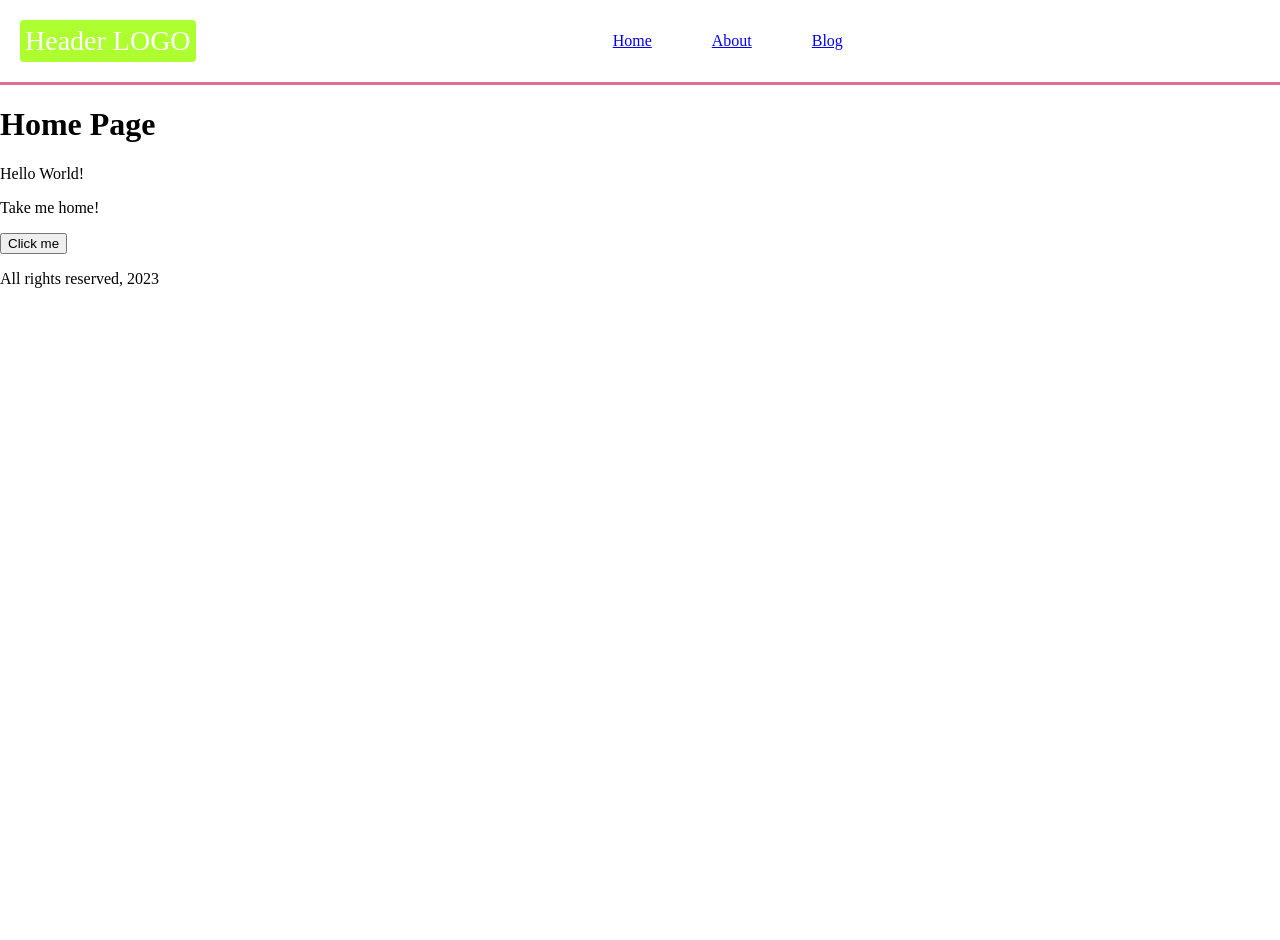
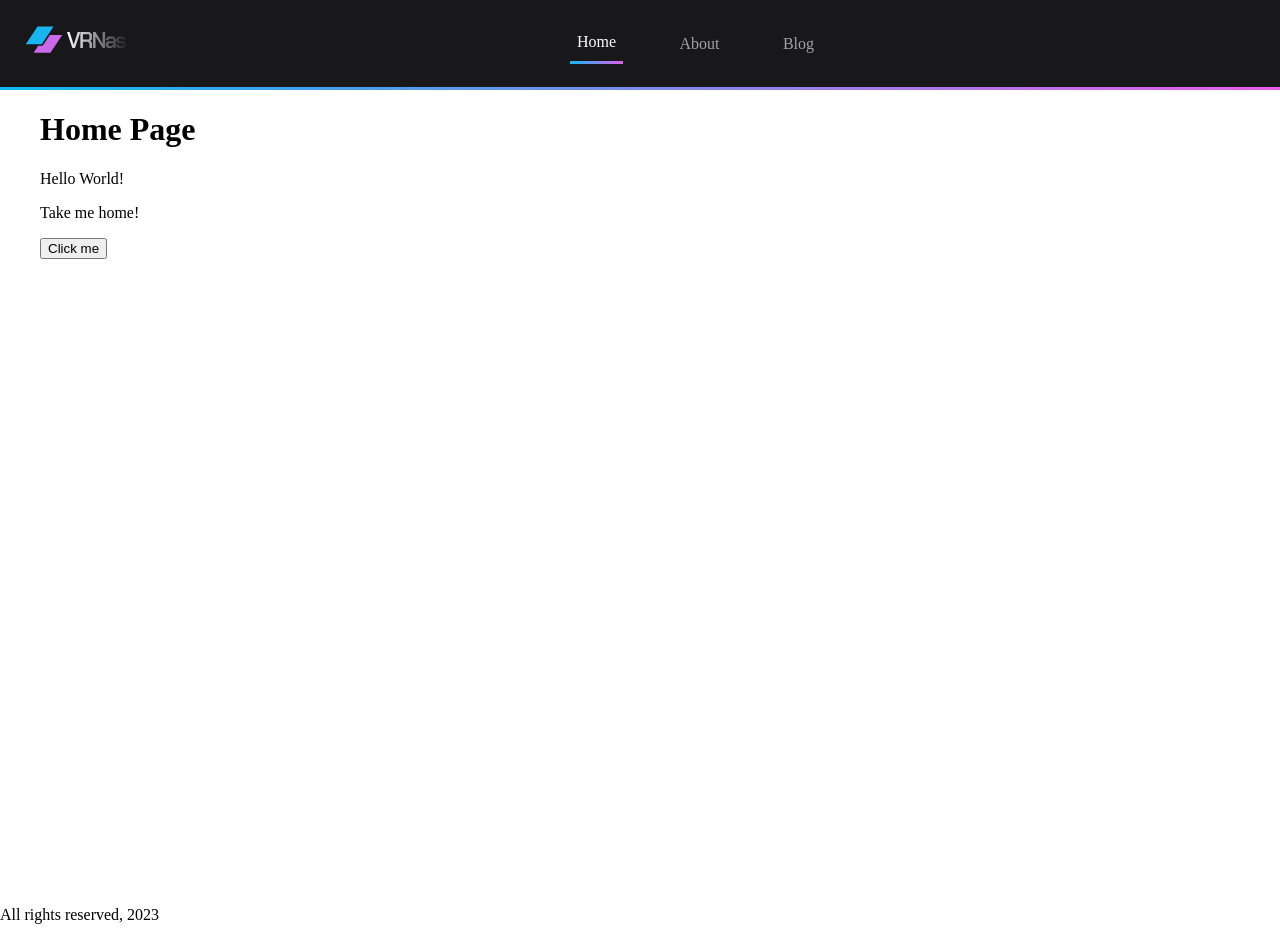
Before and after one commit to 0smir/react, a React (Create React App) app: page / in a window 1280 px wide. Before the commit the page ends 800 px from the top, so only its background shows below. Built offline with nearby package versions, Linux system fonts and the light colour scheme.

Commit message:
add corrects for navigation - create layout file with placeholder of content, add corrects for header styles, add svg-files for logo

```diff
--- a/src/App.js
+++ b/src/App.js
@@ -1,46 +1,31 @@
 import React, {useState} from 'react';
 import {Routes, Route} from 'react-router-dom';
-import Header from './components/structure-components/Header';
+import Layout from './Layout';
 import Home from './components/pages/home/Home';
 import Blog from './components/pages/blog/Blog';
 import About from './components/pages/about/About';
 import Error from './components/pages/error/Error';
-import Footer from './components/structure-components/Footer';
+
 
 import './styles/header.css';
 
 
 function App() {
-  const NavigationItems = [
-    {
-        id: 1,
-        title: 'Home',
-        linkUrl: '/'
-    },
-    {
-        id: 2,
-        title: 'About',
-        linkUrl: '/about'
-    },
-    {
-        id: 3,
-        title: 'Blog',
-        linkUrl: '/blog'
-    },
 
-];
 
 
   return (
     <div className="App">
-      <Header navItems = {NavigationItems}/>
+
       <Routes >
-        <Route path="/" element={<Home />} />
-        <Route path="/about" element={<About />} />
-        <Route path="/blog" element={<Blog />} />
-        <Route path="*" element={<Error />} />
+        <Route path="/" element={<Layout />}>
+          <Route index element={<Home />} />
+          <Route path="about" element={<About />} />
+          <Route path="blog" element={<Blog />} />
+          <Route path="*" element={<Error />} />
+        </Route>
       </Routes>
-      <Footer />
+
     </div>
   );
 }
--- /dev/null
+++ b/src/Layout.jsx
@@ -0,0 +1,34 @@
+import {Outlet} from 'react-router-dom';
+import Header from './components/structure-components/Header';
+import Footer from './components/structure-components/Footer';
+
+export default function Root () {
+
+    const NavigationItems = [
+        {
+            id: 1,
+            title: 'Home',
+            linkUrl: '/'
+        },
+        {
+            id: 2,
+            title: 'About',
+            linkUrl: '/about'
+        },
+        {
+            id: 3,
+            title: 'Blog',
+            linkUrl: '/blog'
+        },
+
+    ];
+
+    return (
+        <>
+            <Header navItems = {NavigationItems}/>
+
+                <Outlet />
+            <Footer />
+        </>
+    )
+}
--- a/src/components/structure-components/Header.jsx
+++ b/src/components/structure-components/Header.jsx
@@ -7,7 +7,11 @@ function Header(props) {
 
     return(
         <header className="header">
-           <div className="heder_logo-wrapper"><Link className="heder_logo" to="/">Header LOGO</Link></div>
+            <div className="heder_logo-wrapper">
+                <Link className="heder_logo" to="/">
+                    <img className="logo" src="/images/logo-big.svg" alt="nature" />
+                </Link>
+            </div>
             <div className="header_nav-wrapper">
                 <button className="header_nav-mobile" aria-label="mobile site nav">&#9776;</button>
                 <ul className="header_navigation">
--- a/src/components/structure-components/NavItem.jsx
+++ b/src/components/structure-components/NavItem.jsx
@@ -1,10 +1,10 @@
-import  {Link} from 'react-router-dom';
+import  {NavLink} from 'react-router-dom';
 
 function NavItem (props) {
     console.log('props: ', props);
     return(
         <li className="navigation-items">
-            <Link to={props.item.linkUrl}>{props.item.title}</Link>
+            <NavLink className="link" to={props.item.linkUrl}>{props.item.title}</NavLink>
         </li>
     )
 }
--- a/src/styles/common_styles.css
+++ b/src/styles/common_styles.css
@@ -22,12 +22,12 @@ ul {
     margin: 0 auto;
 }
 
-.home-page {
-
-
+.container {
+    height: 100vh;
+    width: 100%;
+    max-width: 1200px;
+    margin: 0 auto;
 }
-
-
 
 .hidden {
     display: none;
--- /dev/null
+++ b/src/styles/footer.css
@@ -0,0 +1,3 @@
+footer {
+
+}
--- a/src/styles/header.css
+++ b/src/styles/header.css
@@ -2,12 +2,15 @@
     display: flex;
     padding: 20px;
     width: 100%;
-    border-bottom: 3px solid palevioletred;
+    background-color: #18181B;
+    border-bottom-width: 3px;
+    border-bottom: solid;
+    border-image: linear-gradient(90deg, #0CBAF1 0%, #E95CE9 100%) 1;
+
 }
 
 .heder_logo-wrapper {
     padding: 5px;
-    background-color: greenyellow;
     border-radius: 4px;
 }
 
@@ -39,9 +42,21 @@
     display: flex;
 }
 
-.navigation-items a {
+.link {
     display: block;
+    padding: 10px 7px;
+    font-size: 16px;
+    color:rgba(255, 255, 255, 0.6);
+    text-decoration: none;
 }
+
+.link.active {
+    color:rgba(255, 255, 255, 1);
+    border-bottom-width: 3px;
+    border-bottom: solid;
+    border-image: linear-gradient(90deg, #0CBAF1 0%, #E95CE9 100%) 1;
+}
+
 
 .header_nav-mobile {
     display: none;
```
Also changed, not shown: public/images/logo-big.svg (added), public/images/logo-small.svg (added), src/components/TestComponent.jsx (deleted), src/routes/root.jsx (deleted). Lines whose indentation alone changed are shown as unchanged.
